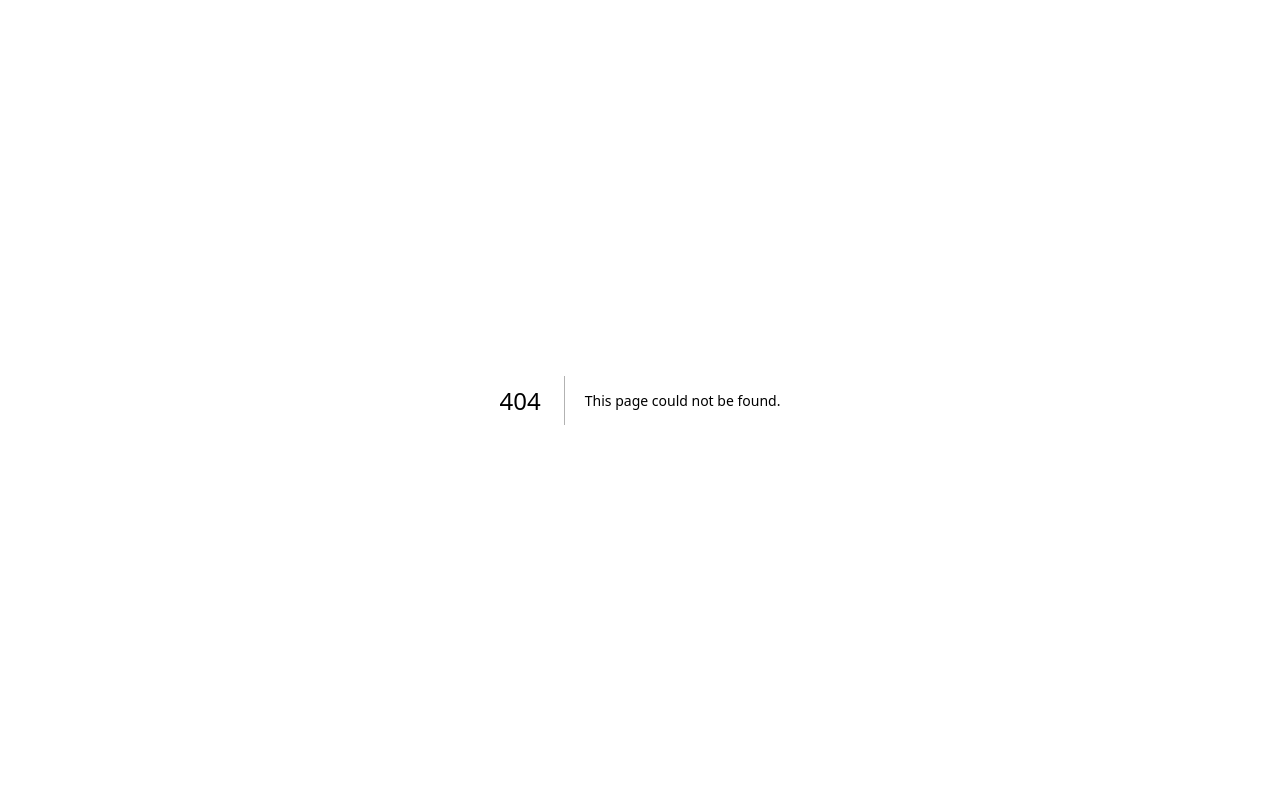
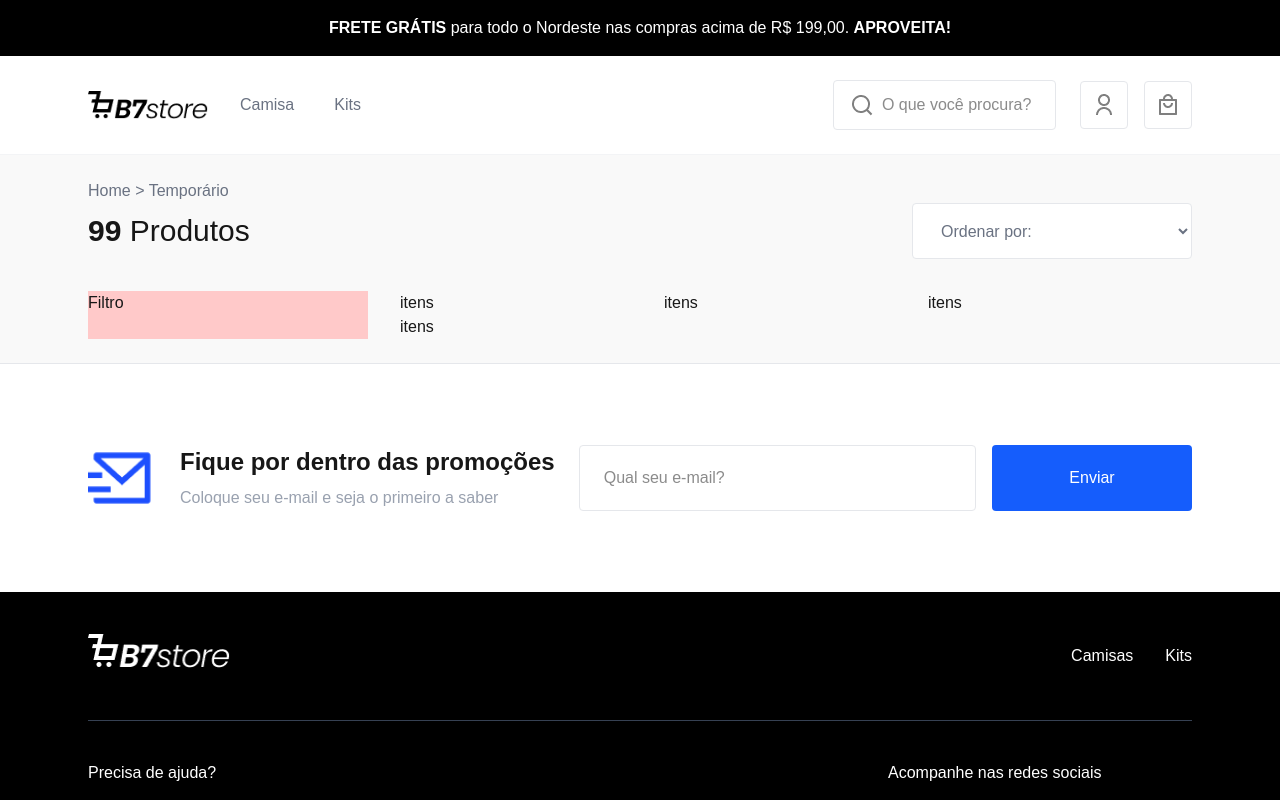
Before and after one commit to 2011Alexandrealvarenga/b7store, a Next.js app: page /categories/camisa in a window 1280 px wide. Before the commit this address had no page. Shown: the top 800 px of the page. Built offline with nearby package versions, Linux system fonts and the light colour scheme.

Commit message:
create page to categories and filters

```diff
--- /dev/null
+++ b/src/app/(site)/categories/[slug]/page.tsx
@@ -0,0 +1,23 @@
+import { ProductListFilter } from "components/categories/product-list-filter";
+import Link from "next/link";
+
+type Props = {
+  params: Promise<{slug: string}>,
+  searchParams: Promise<{[key: string]: string | string [] | undefined}>
+}
+
+export default async function Page({params, searchParams}: Props){
+  const {slug} = await params;
+  const filters = await searchParams;
+
+  console.log(filters);
+
+  return(
+    <div>
+      <div className="text-gray-500">
+        <Link href={"/"}>Home </Link>&gt; Temporário
+      </div>
+      <ProductListFilter />
+    </div>
+  )
+}
--- a/src/app/(site)/page.tsx
+++ b/src/app/(site)/page.tsx
@@ -8,7 +8,7 @@ import { Suspense } from "react";
 
 export default function Page() {
   return (
-    <div className="pb-96">
+    <div>
       <Banners list={data.banners}/>
       {/* above banners 3 itens */}
       <div className="flex flex-col md:flex-row gap-4 md:gap-8 mt-6 md:mt-12">
--- /dev/null
+++ b/src/components/categories/product-list-filter.tsx
@@ -0,0 +1,35 @@
+'use client'
+
+import { useState } from "react";
+
+export const ProductListFilter = () =>{
+  const [filterOpened, setFilterOpened] = useState(false);
+  return(
+    <div>
+       <div className="flex flex-col md:flex-row justify-between items-start md:items-center gap-6">
+        <div className="text-3xl"><strong>99</strong> Produtos</div>
+        <div className="w-full md:max-w-70 flex flex-row gap-5">
+          <select className="h-14 flex-1 px-6 flex items-center bg-white border border-gray-200 rounded-sm text-gray-500">
+            <option>Ordenar por:</option>
+          </select>
+          <div
+            onClick={()=>setFilterOpened(!filterOpened)}
+            className="h-14 flex-1 px-6 md:hidden flex items-center bg-white border border-gray-200 rounded-sm text-gray-500"
+          >
+            Filtrar por
+          </div>
+        </div>
+      </div>
+
+      <div className="flex flex-col md:flex-row gap-8 mt-8">
+        <div className={`flex-1 max-w-70 bg-red-200 ${filterOpened ? 'block' : 'hidden' } md:block`}>Filtro</div>
+        <div className="flex-1 grid grid-cols-1 md:grid-cols-3">
+          <div className="">itens</div>
+          <div className="">itens</div>
+          <div className="">itens</div>
+          <div className="">itens</div>
+        </div>
+      </div>
+    </div>
+  )
+}
```
